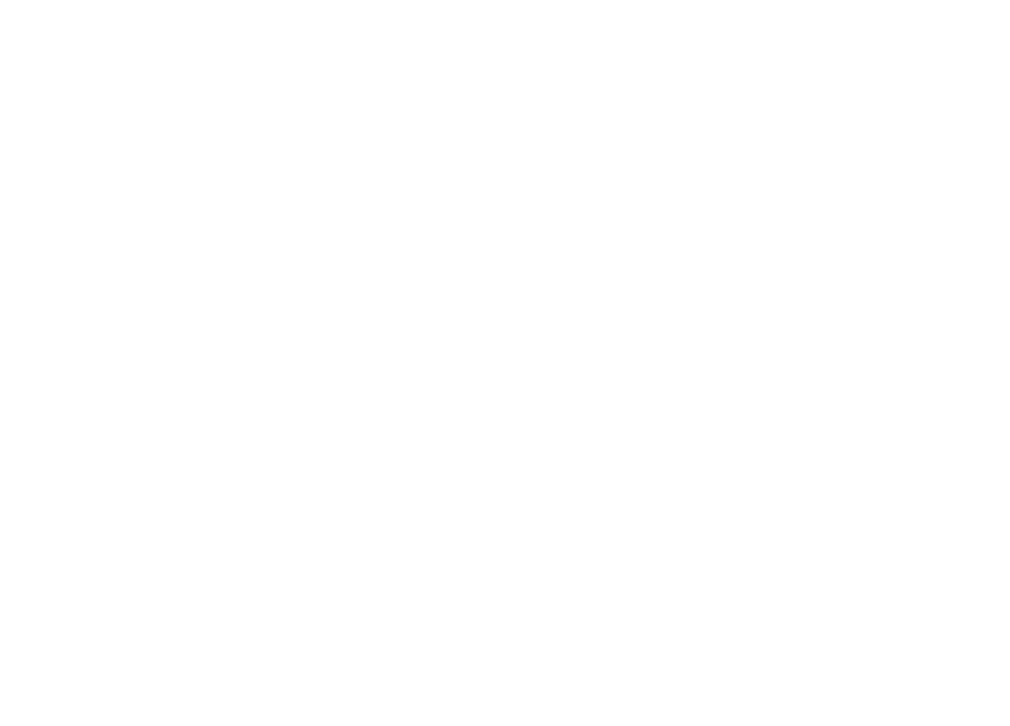
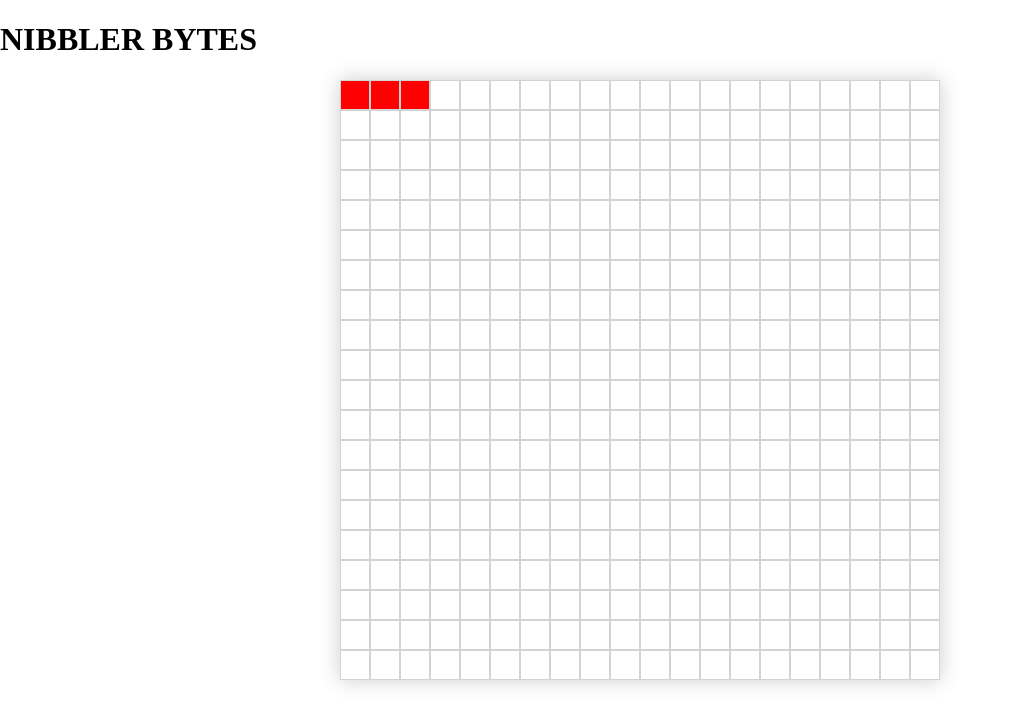
Before and after one commit to BeltonJohn/ga-project-1, a plain HTML site: page index.html in a window 1280 px wide. Shown: the whole page, without its empty margins (0-1010 px from the left). Drawn offline with Linux system fonts and the light colour scheme.

Commit message:
snake displayed, taken me fucking ages to get this fucking snake

```diff
--- a/index.html
+++ b/index.html
@@ -5,8 +5,14 @@
   <meta http-equiv="X-UA-Compatible" content="IE=edge">
   <meta name="viewport" content="width=device-width, initial-scale=1.0">
   <title>Document</title>
+  <link rel="stylesheet" href="./styles.css">
 </head>
 <body>
+  <h1>NIBBLER BYTES</h1>
+  <div class="grid-wrapper">
+    <div class="grid"></div>
+  </div>
 
+  <script src="./scripts/app.js"></script>
 </body>
 </html>
--- /dev/null
+++ b/scripts/app.js
@@ -0,0 +1,33 @@
+const grid = document.querySelector('.grid');
+const width = 20;
+const cellCount = width * width;
+const cells = [];
+let lastRenderTime = 0;
+let currentIndex = 0;
+let snake = [0, 1, 2]
+
+function createGrid() {
+  for (let i = 0; i < cellCount; i++){
+    const cell = document.createElement('div');
+    cell.setAttribute('data-id', i);
+    cells.push(cell);
+    grid.appendChild(cell);
+  }
+}
+createGrid();
+
+function addSnake() {
+  let squares = document.querySelectorAll('.grid div');
+
+  snake = [2, 1, 0];
+  currentIndex = 0;
+  snake.forEach((index) => squares[index].classList.add('snake'));
+}
+addSnake()
+
+//function main(currentTime) {
+//  window.requestAnimationFrame(main);
+//  lastRenderTime = currentTime;
+//
+//  window.requestAnimationFrame(main)
+//}
--- /dev/null
+++ b/styles.css
@@ -0,0 +1,35 @@
+* {
+  box-sizing: border-box;
+}
+h1 {
+  display: center;
+}
+body {
+  height: 100vh;
+  margin: 0;
+}
+
+
+.grid-wrapper {
+  height: 90vh;
+  display: flex;
+  justify-content: center;
+}
+
+.grid {
+  display: flex;
+  flex-wrap: wrap;
+  height: 600px;
+  width: 600px;
+  box-shadow: 0 0 20px 0 rgba(0, 0, 0, 0.2);
+}
+
+.grid div {
+  border: 1px solid lightgrey;
+  height: 5%;
+  width: 5%;
+}
+ .snake {
+   background: red ;
+
+ }
```
